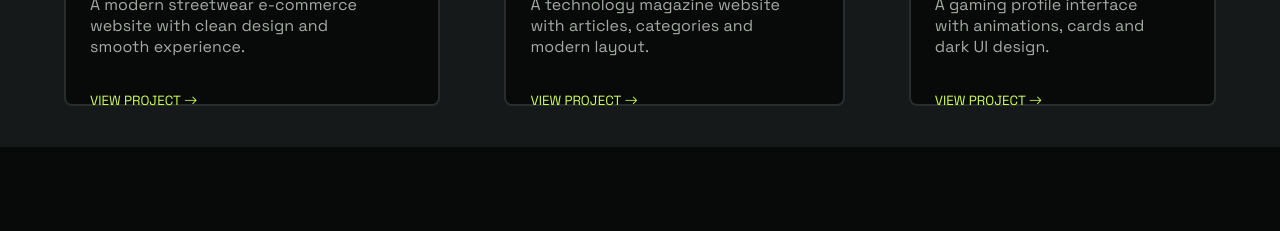
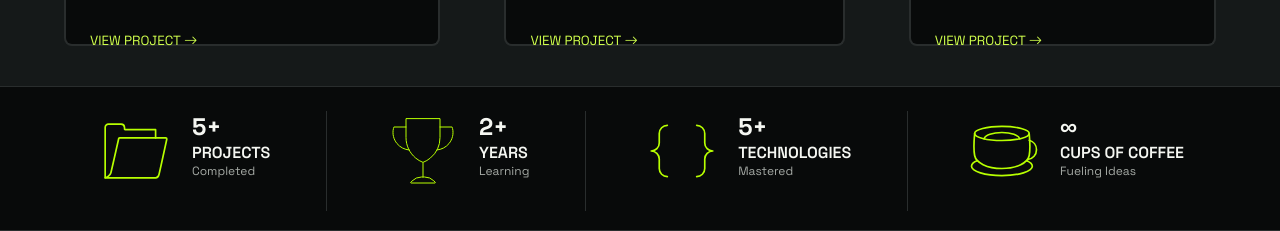
Before and after one commit to Francis-D-Maranan/Portfolio-2.0, a plain HTML site: page index.html in a window 1280 px wide. Shown: the part 1833-2064 px from the top of the page. Before the commit the page ends 1980 px from the top, so only its background shows below. Drawn offline with nearby package versions, Linux system fonts and the light colour scheme.

Commit message:
add the info's along the featured section also fix some margins nd heights

```diff
--- a/css/style.css
+++ b/css/style.css
@@ -28,11 +28,17 @@ body{
     background: var(--bg);
     width: 100%;
     max-width: 1600px;
-    height: 100vh;
     font-family: "Inter", sans-serif;
 }
 html{
     scroll-behavior: smooth;
+}
+
+header{
+    position: fixed; top: 0;
+    z-index: 1000;
+    backdrop-filter: blur(45px);
+    width: inherit;
 }
 
 .navigation{
@@ -143,6 +149,7 @@ html{
     justify-content: space-between;
     gap: 5rem;
     /* align-items: center; */
+    padding-top: calc(8rem + 60px);
     padding: 8rem 2.5rem 0rem 2.5rem;
     color: var(--main-text);
     min-height: 75vh;
@@ -757,7 +764,7 @@ svg{
     width: auto;
     max-width: 1600px;
     background: #151919;
-
+    border-bottom: 1px solid var(--borders);
     .section-left-details{
         display: flex;
         justify-content: space-between;
@@ -905,3 +912,40 @@ svg{
     border-right: 1px solid var(--hover-accent);
     border-bottom: 1px solid var(--borders);
 }
+
+.info{
+    display: flex;
+    justify-content: space-between;
+    padding: 1.5rem 6rem 1.5rem 6rem;
+    color: var(--main-text);
+    height: 18vh;
+    width: auto;
+    max-width: 1600px;
+    border-bottom: 1px solid var(--borders);
+}
+
+.info .divider{
+    height: 100px;
+    background-color: var(--borders);
+    width: 1px;
+}
+
+.info svg{
+    font-weight: 400;
+}
+
+.info span{
+    font-size: 16px;
+    font-weight: 600;
+}
+
+.info p{
+    font-size: 12px;
+    font-weight: 400;
+    color: var(--muted-text);
+}
+
+.info-card{
+    display: flex;
+    gap: 1rem;
+}
--- a/index.html
+++ b/index.html
@@ -280,6 +280,71 @@
                 </div>
             </div>
         </section>
+        <section class="info">
+            <div class="info-card">
+                <svg xmlns="http://www.w3.org/2000/svg" width="1em" height="1em" viewBox="0 0 48 48">
+                    <path d="M0 0h48v48H0z" fill="none" />
+                    <path fill="none" stroke="currentColor" stroke-linecap="round" stroke-linejoin="round" d="M35.758 16.14v-4.948l-18.362-.002a.244.244 0 0 1-.241-.247l-.046-1.02c-.078-1.2-.9-2.016-2.013-2.016H7.515A2.015 2.015 0 0 0 5.5 9.922v30.171" />
+                    <path fill="none" stroke="currentColor" stroke-linecap="round" stroke-linejoin="round" d="M8.904 37.132c-.396 1.312-2.28 2.78-3.404 2.951l30.283.008c1.113 0 1.56-.295 2.015-2.015S42.5 16.812 42.5 16.812c0-.371-.3-.672-.672-.672H14.236c-.371 0-.672.3-.672.672c0 0-4.264 19.007-4.66 20.32" />
+                </svg>
+
+                <div class="info-details">
+                    <h1>5+</h1>
+                    <span>PROJECTS</span>
+                    <p>Completed</p>
+                </div>
+            </div>
+
+            <div class="divider"></div>
+
+            <div class="info-card">
+                <svg xmlns="http://www.w3.org/2000/svg" width="1em" height="1em" viewBox="0 0 80 80">
+                    <path d="M0 0h80v80H0z" fill="none" />
+                    <g fill="none" stroke="currentColor" stroke-linecap="round" stroke-linejoin="round">
+                        <path d="M29.175 69.825A13.06 13.06 0 0 1 38.409 66h3.182a13.06 13.06 0 0 1 9.234 3.825l1.468 1.468c.26.26.076.707-.293.707H28a.414.414 0 0 1-.293-.707zM40 52v14M23 8v18.447c0 7.985 3.56 15.554 9.71 20.647A26.8 26.8 0 0 0 40 51.4a26.8 26.8 0 0 0 7.291-4.306a26.8 26.8 0 0 0 9.71-20.647V8z" />
+                        <path d="M22.999 16H10.878a17 17 0 0 0-.43 1.52c-1.227 5.245.105 10.829 3.516 14.999c3.022 3.695 7.435 6.044 12.154 6.478M57 16h12.122q.248.746.43 1.52c1.227 5.245-.105 10.829-3.516 14.999c-3.022 3.695-7.435 6.044-12.154 6.478" />
+                    </g>
+                </svg>
+                <div class="info-details">
+                    <h1>2+</h1>
+                    <span>YEARS</span>
+                    <p>Learning</p>
+                </div>
+            </div>
+
+            <div class="divider"></div>
+
+            <div class="info-card">
+                <svg xmlns="http://www.w3.org/2000/svg" width="1em" height="1em" viewBox="0 0 48 48">
+                    <path d="M0 0h48v48H0z" fill="none" />
+                    <path fill="none" stroke="currentColor" stroke-linecap="round" stroke-linejoin="round" d="M15.205 8.609a4.853 4.853 0 0 0-4.853 4.852v5.687A4.853 4.853 0 0 1 5.5 24a4.853 4.853 0 0 1 4.852 4.853v5.686a4.853 4.853 0 0 0 4.853 4.853m17.59-30.783a4.853 4.853 0 0 1 4.853 4.852v5.687A4.853 4.853 0 0 0 42.5 24a4.853 4.853 0 0 0-4.852 4.853v5.686a4.853 4.853 0 0 1-4.853 4.853" />
+                </svg>
+
+                <div class="info-details">
+                    <h1>5+</h1>
+                    <span>TECHNOLOGIES</span>
+                    <p>Mastered</p>
+                </div>
+            </div>
+
+            <div class="divider"></div>
+
+            <div class="info-card">
+                <svg xmlns="http://www.w3.org/2000/svg" width="1em" height="1em" viewBox="0 0 48 48">
+                    <path d="M0 0h48v48H0z" fill="none" />
+                    <ellipse cx="22.751" cy="13.483" fill="none" stroke="currentColor" stroke-linecap="round" stroke-linejoin="round" rx="16.373" ry="4.236" />
+                    <path fill="none" stroke="currentColor" stroke-linecap="round" stroke-linejoin="round" d="M37.7 29.898c2.082.92 3.3 2.028 3.3 3.23c0 3.11-8.166 5.625-18.25 5.625c-10.072 0-18.25-2.515-18.25-5.624c0-1.203 1.216-2.312 3.298-3.217m4.272-13.235c.581-2.122 5.137-3.771 10.68-3.771s10.098 1.649 10.679 3.771m5.691.879a5.865 5.865 0 0 1 4.38 5.678a5.87 5.87 0 0 1-5.123 5.826" />
+                    <path fill="none" stroke="currentColor" stroke-linecap="round" stroke-linejoin="round" d="M39.125 13.483c.743 8.186.614 10.032 0 13.235h0c-.872 4.38-7.33 7.805-16.374 7.805S7.19 30.951 6.378 26.718c-.614-3.203-.743-5.049 0-13.235" />
+                </svg>
+
+
+                <div class="info-details">
+                    <h1>∞</h1>
+                    <span>CUPS OF COFFEE</span>
+                    <p>Fueling Ideas</p>
+                </div>
+            </div>
+        </section>
     </main>
 </body>
 </html>
```
